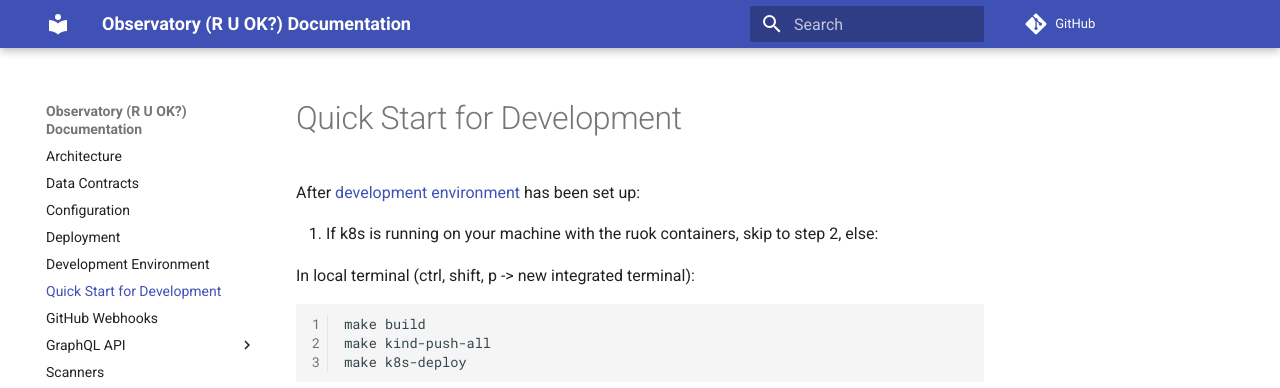
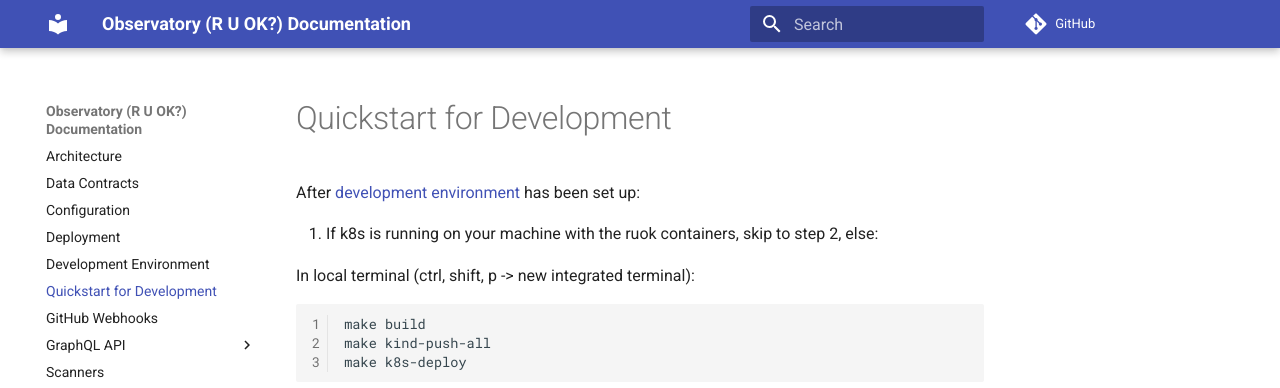
Before and after one commit to SiddharthaHaldar/ruok-service-autochecker, an MkDocs documentation site: the page built from docs/quickstart-for-development.md, in a window 1280 px wide and 900 px high. Shown: the top 388 px of the window. Built offline with MkDocs 1.6.1 and Material for MkDocs 9.7.7, drawn with Linux system fonts in a browser that asks for light colours; comment, search, counter and statistics services are not loaded.

Commit message:
undid nested docs for scanners - fixed quickstart typo (#88)

```diff
--- a/docs/quickstart-for-development.md
+++ b/docs/quickstart-for-development.md
@@ -1,4 +1,4 @@
-# Quick Start for Development
+# Quickstart for Development
 
 After [development environment](./development-environment.md) has been set up:
 
--- a/mkdocs.yaml
+++ b/mkdocs.yaml
@@ -34,7 +34,7 @@ nav:
   - Configuration: configuration.md
   - Deployment: deployment.md
   - Development Environment: development-environment.md
-  - Quick Start for Development: quickstart-for-development.md
+  - Quickstart for Development: quickstart-for-development.md
   - GitHub Webhooks: github-webhooks.md
   - GraphQL API:
     - Overview: graphql/graphql-api.md
```
